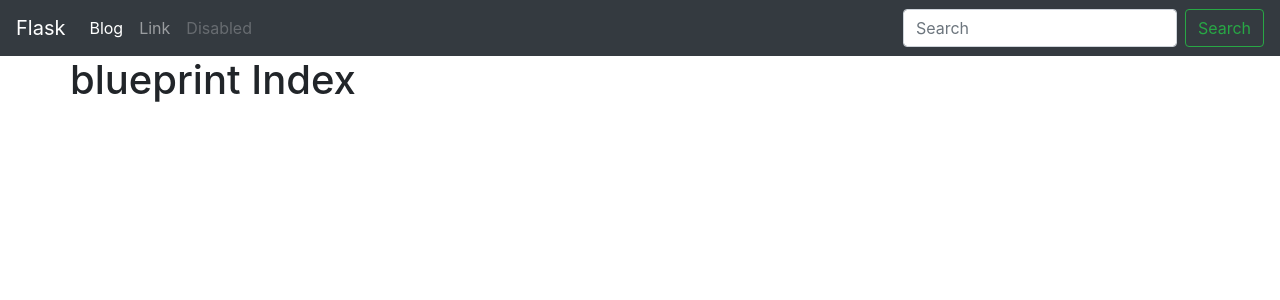
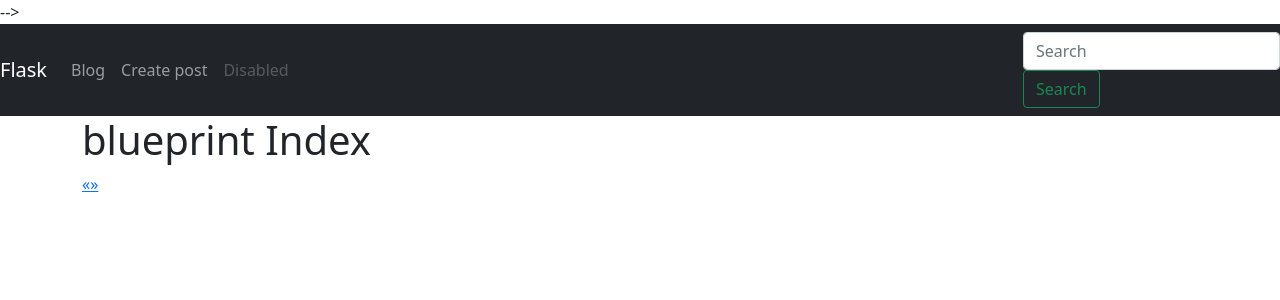
Before and after one commit to dgiart/flask2020, a Python web app: template app/templates/index.html in a window 1280 px wide. Shown: the top 300 px of the page. Run offline with Jinja, Linux system fonts and the light colour scheme; the template is opened without the code that fills it, so the values that code supplies are empty; some libraries are stand-ins or nearby versions.

Commit message:
10.02.2021, pagination done, Necessary to fix problem with bootstrap versions.

```diff
--- a/app/posts/templates/posts/index.html
+++ b/app/posts/templates/posts/index.html
@@ -10,10 +10,31 @@
 
 {% block content %}
 
-  {% for post in posts %}
-  <p>
-    <a href="{{url_for('posts.post_detail', slug=post.slug)}}">{{post.title}}</a>
-  </p>
+  {% for post in pages.items %}
+    <p>
+      <a href="{{url_for('posts.post_detail', slug=post.slug)}}">{{post.title}}</a>
+    </p>
 
   {% endfor %}
+
+  <nav aria-label="Page navigation example">
+    <ul class="pagination">
+      <li {% if not pages.has_prev %} class="disabled" {% endif %} >
+        <a  href="./?page={{ pages.prev_num }}" aria-label="Previous"> <span aria-hidden="true">&laquo;</span> </a>
+      </li>
+
+
+      {% for page in pages.iter_pages() %}
+        <li {% if page == pages.page %} class="active" {% endif %}>
+          <a  href="./?page={{ page }}" > {{ page }} <span clas="sr-only"></span></a>
+        </li>
+      {% endfor %}
+
+
+      <li {% if not pages.has_next %} class="disabled" {% endif %} >
+        <a  href="./?page={{ pages.next_num }}" aria-label="Next"> <span aria-hidden="true">&raquo;</span> </a>
+      </li>
+
+    </ul>
+  </nav>
 {% endblock %}
--- a/app/posts/templates/posts/post_create.html
+++ b/app/posts/templates/posts/post_create.html
@@ -17,8 +17,8 @@
         {{ field(class='form-control') }}
 
       </div>
-
     {% endfor %}
+    <button type="submit" class="btn btn-success">Create</button>
   </form>
 </div>
 
--- a/app/templates/base.html
+++ b/app/templates/base.html
@@ -7,7 +7,28 @@
 
       {% endblock %} | Flask app
     </title>
-    <link rel="stylesheet" href="https://stackpath.bootstrapcdn.com/bootstrap/4.4.1/css/bootstrap.min.css" integrity="sha384-Vkoo8x4CGsO3+Hhxv8T/Q5PaXtkKtu6ug5TOeNV6gBiFeWPGFN9MuhOf23Q9Ifjh" crossorigin="anonymous">
+
+    <!-- BS5 -->
+    <!-- CSS only -->
+    <link href="https://cdn.jsdelivr.net/npm/bootstrap@5.0.0-beta2/dist/css/bootstrap.min.css" rel="stylesheet" integrity="sha384-BmbxuPwQa2lc/FVzBcNJ7UAyJxM6wuqIj61tLrc4wSX0szH/Ev+nYRRuWlolflfl" crossorigin="anonymous">
+    <!-- JavaScript Bundle with Popper -->
+    <script src="https://cdn.jsdelivr.net/npm/bootstrap@5.0.0-beta2/dist/js/bootstrap.bundle.min.js" integrity="sha384-b5kHyXgcpbZJO/tY9Ul7kGkf1S0CWuKcCD38l8YkeH8z8QjE0GmW1gYU5S9FOnJ0" crossorigin="anonymous"></script>
+    <!-- Latest compiled and minified CSS -->
+    <!-- <link rel="stylesheet" href="https://stackpath.bootstrapcdn.com/bootstrap/3.4.1/css/bootstrap.min.css" integrity="sha384-HSMxcRTRxnN+Bdg0JdbxYKrThecOKuH5zCYotlSAcp1+c8xmyTe9GYg1l9a69psu" crossorigin="anonymous"> -->
+
+    <!-- Optional theme -->
+    <!-- <link rel="stylesheet" href="https://stackpath.bootstrapcdn.com/bootstrap/3.4.1/css/bootstrap-theme.min.css" integrity="sha384-6pzBo3FDv/PJ8r2KRkGHifhEocL+1X2rVCTTkUfGk7/0pbek5mMa1upzvWbrUbOZ" crossorigin="anonymous"> -->
+
+    <!-- Latest compiled and minified JavaScript -->
+    <!-- <script src="https://stackpath.bootstrapcdn.com/bootstrap/3.4.1/js/bootstrap.min.js" integrity="sha384-aJ21OjlMXNL5UyIl/XNwTMqvzeRMZH2w8c5cRVpzpU8Y5bApTppSuUkhZXN0VxHd" crossorigin="anonymous"></script> -->
+    <!-- *************************************** -->
+    <!-- <link rel="stylesheet" href="https://maxcdn.bootstrapcdn.com/bootstrap/4.0.0/css/bootstrap.min.css" integrity="sha384-Gn5384xqQ1aoWXA+058RXPxPg6fy4IWvTNh0E263XmFcJlSAwiGgFAW/dAiS6JXm" crossorigin="anonymous"> -->
+    <!-- <link rel="stylesheet" href="https://stackpath.bootstrapcdn.com/bootstrap/4.4.1/css/bootstrap.min.css" integrity="sha384-Vkoo8x4CGsO3+Hhxv8T/Q5PaXtkKtu6ug5TOeNV6gBiFeWPGFN9MuhOf23Q9Ifjh" crossorigin="anonymous"> -->
+    <!-- JavaScript Bundle with Popper -->
+    <!-- <script src="https://code.jquery.com/jquery-3.2.1.slim.min.js" integrity="sha384-KJ3o2DKtIkvYIK3UENzmM7KCkRr/rE9/Qpg6aAZGJwFDMVNA/GpGFF93hXpG5KkN" crossorigin="anonymous"></script> --> -->
+    <!-- <script src="https://cdnjs.cloudflare.com/ajax/libs/popper.js/1.12.9/umd/popper.min.js" integrity="sha384-ApNbgh9B+Y1QKtv3Rn7W3mgPxhU9K/ScQsAP7hUibX39j7fakFPskvXusvfa0b4Q" crossorigin="anonymous"></script> -->
+    <!-- <script src="https://maxcdn.bootstrapcdn.com/bootstrap/4.0.0/js/bootstrap.min.js" integrity="sha384-JZR6Spejh4U02d8jOt6vLEHfe/JQGiRRSQQxSfFWpi1MquVdAyjUar5+76PVCmYl" crossorigin="anonymous"></script> -->
+    <!-- <script src="https://cdn.jsdelivr.net/npm/bootstrap@5.0.0-beta2/dist/js/bootstrap.bundle.min.js" integrity="sha384-b5kHyXgcpbZJO/tY9Ul7kGkf1S0CWuKcCD38l8YkeH8z8QjE0GmW1gYU5S9FOnJ0" crossorigin="anonymous"></script> -->
   </head>
   <body>
     <nav class="navbar navbar-expand-lg navbar-dark bg-dark">
@@ -19,25 +40,30 @@
       <div class="collapse navbar-collapse" id="navbarSupportedContent">
         <ul class="navbar-nav mr-auto">
           <li class="nav-item active">
-            <a class="nav-link" href="{{url_for('posts.index')}}">Blog <span class="sr-only">(current)</span></a>
+            <a class="nav-link" href="{{url_for('posts.index')}}">Blog <span class="sr-only"></span></a>
           </li>
           <li class="nav-item">
-            <a class="nav-link" href="#">Link</a>
+            <a class="nav-link" href="{{url_for('posts.create_post')}}">Create post</a>
           </li>
 
           <li class="nav-item">
             <a class="nav-link disabled" href="#" tabindex="-1" aria-disabled="true">Disabled</a>
           </li>
         </ul>
+      </div>
 
+      <div>
         <form class="form-inline my-2 my-lg-0" method="GET">
 
           <input type="search" class="form-control mr-sm-2"  placeholder="Search"  name = "Q">
 
-          <button class="btn btn-outline-success my-2 my-sm-0" type="submit">Search</button>
+
         </form>
+        <button class="btn btn-outline-success my-2 my-sm-0" type="submit">Search</button>
+      </div>
 
-      </div>
+
+
     </nav>
     <div class="container">
       <div class="row">
```
Also changed, not shown: app/posts/blueprint.py (+29 -8 lines), app/view.py (+5 -4 lines), commands.txt (+12 -0 lines).
